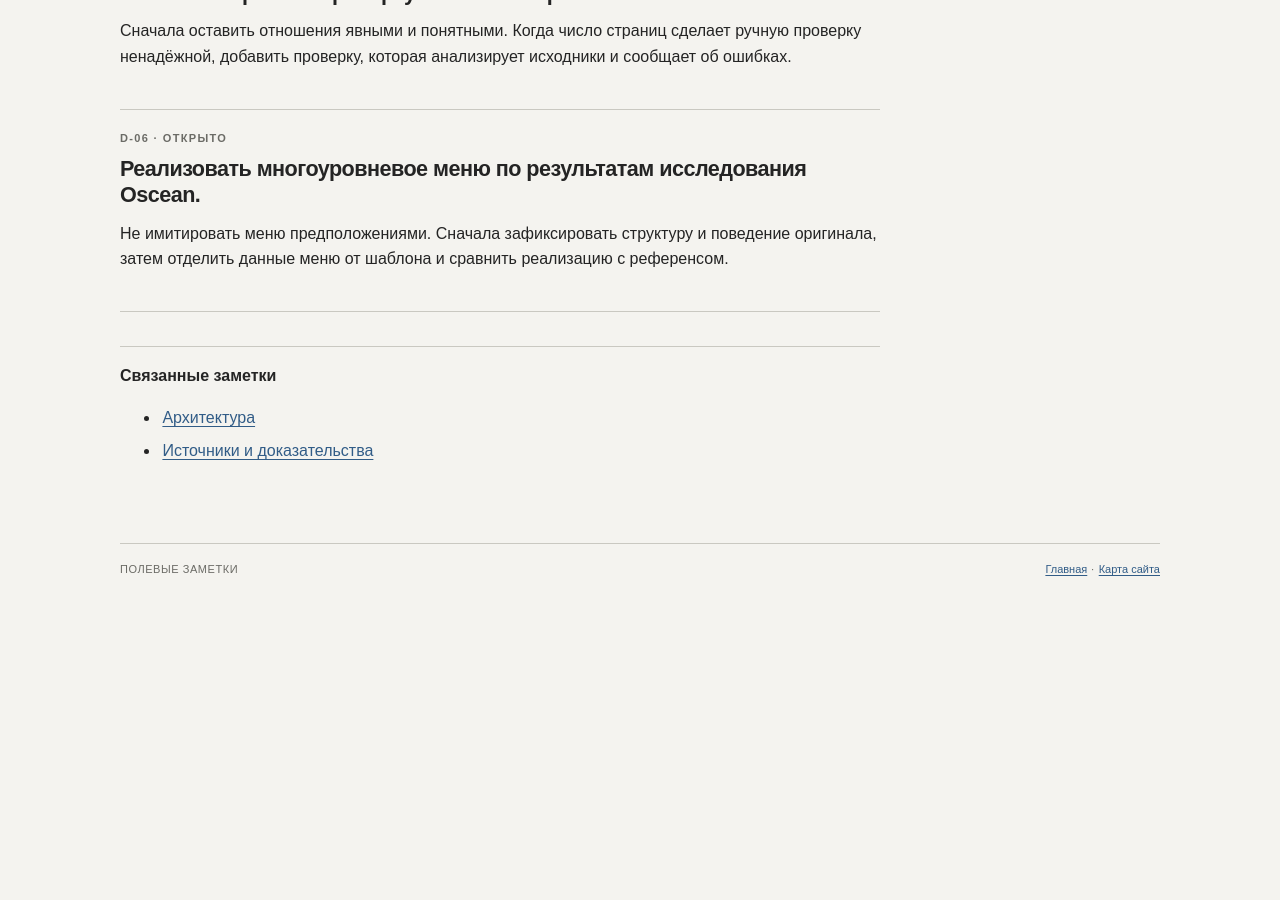
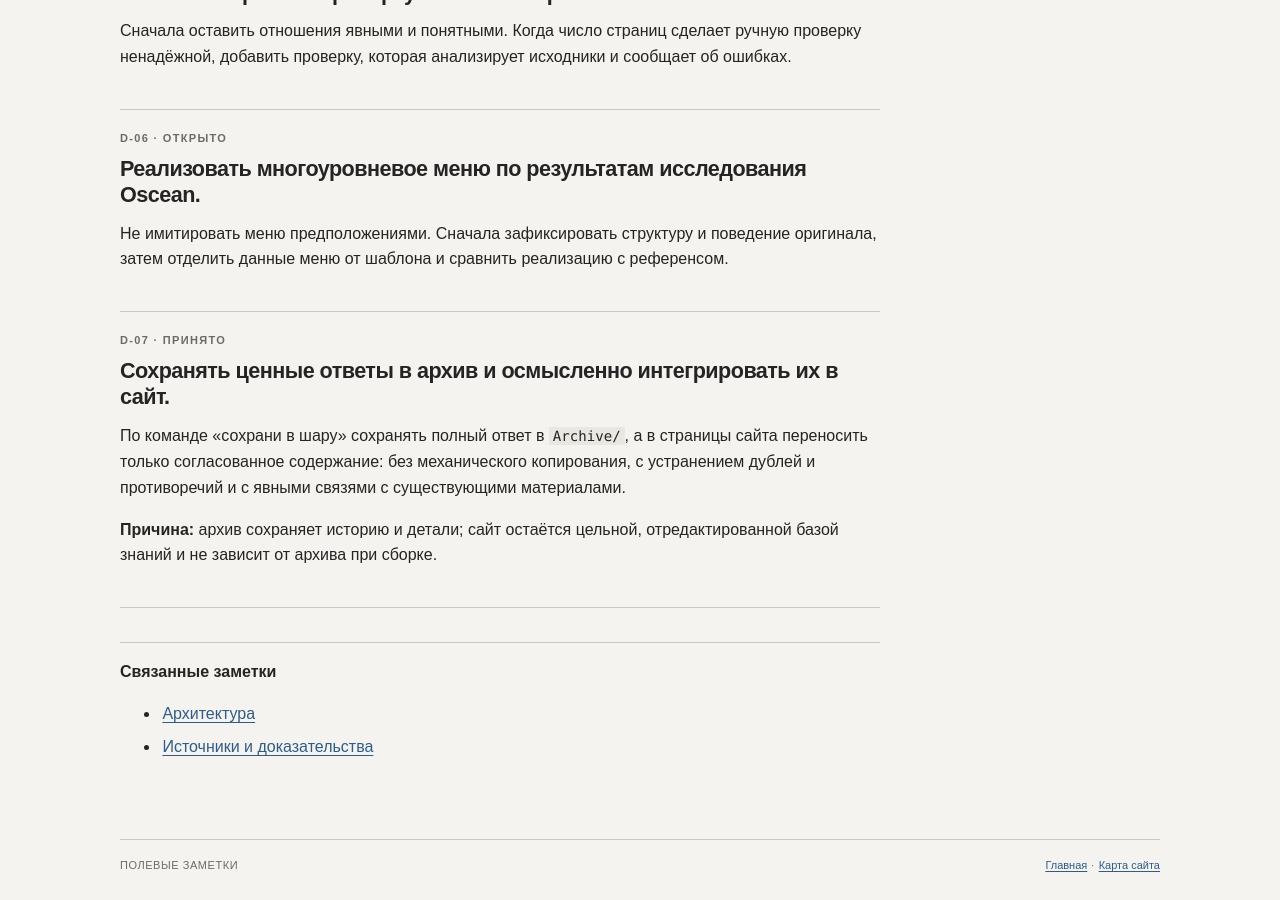
Before and after one commit to devAItester/aishare, a Jekyll site: the page built from decisions.md, in a window 1280 px wide and 900 px high, scrolled down 1256 px. Built offline with Jekyll 4.4.1, drawn with Linux system fonts in a browser that asks for light colours; before the commit the page ends 1860 px from its top, so only the background shows below that.

Commit message:
Record save-to-share as an architectural decision

```diff
--- a/decisions.md
+++ b/decisions.md
@@ -51,3 +51,10 @@ related:
   <h2>Реализовать многоуровневое меню по результатам исследования Oscean.</h2>
   <p>Не имитировать меню предположениями. Сначала зафиксировать структуру и поведение оригинала, затем отделить данные меню от шаблона и сравнить реализацию с референсом.</p>
 </section>
+
+<section id="d7" class="decision">
+  <p class="number">D-07 · ПРИНЯТО</p>
+  <h2>Сохранять ценные ответы в архив и осмысленно интегрировать их в сайт.</h2>
+  <p>По команде «сохрани в шару» сохранять полный ответ в <code>Archive/</code>, а в страницы сайта переносить только согласованное содержание: без механического копирования, с устранением дублей и противоречий и с явными связями с существующими материалами.</p>
+  <p><strong>Причина:</strong> архив сохраняет историю и детали; сайт остаётся цельной, отредактированной базой знаний и не зависит от архива при сборке.</p>
+</section>
```
